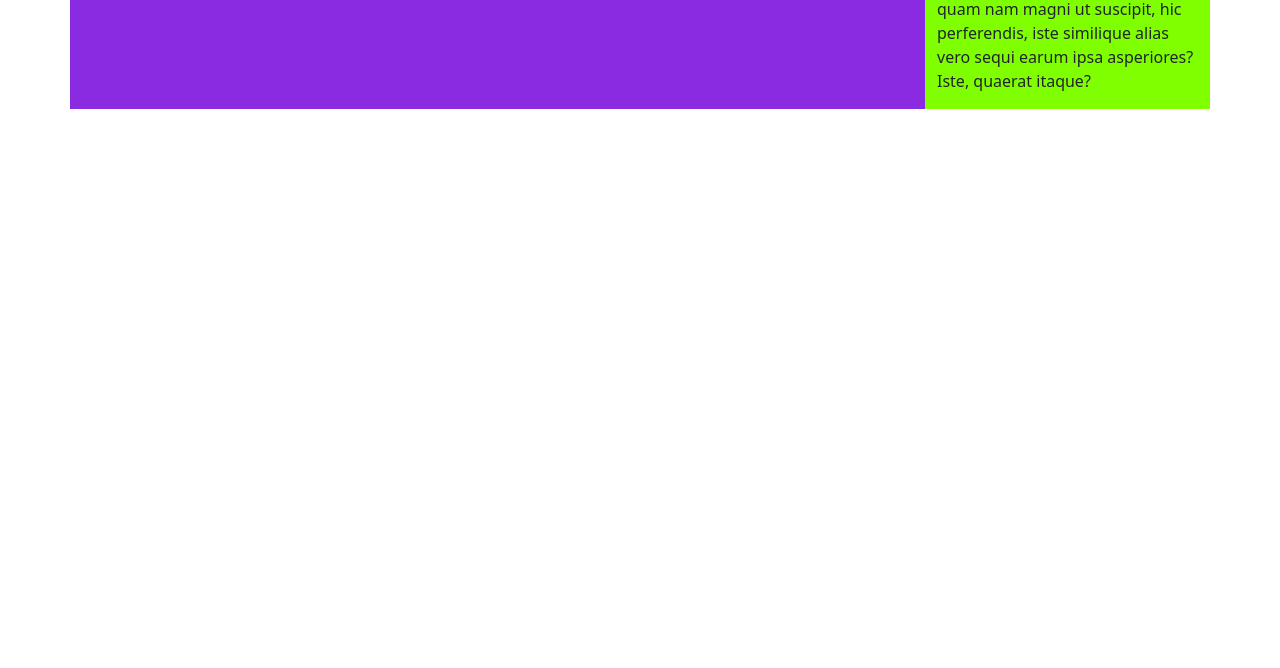
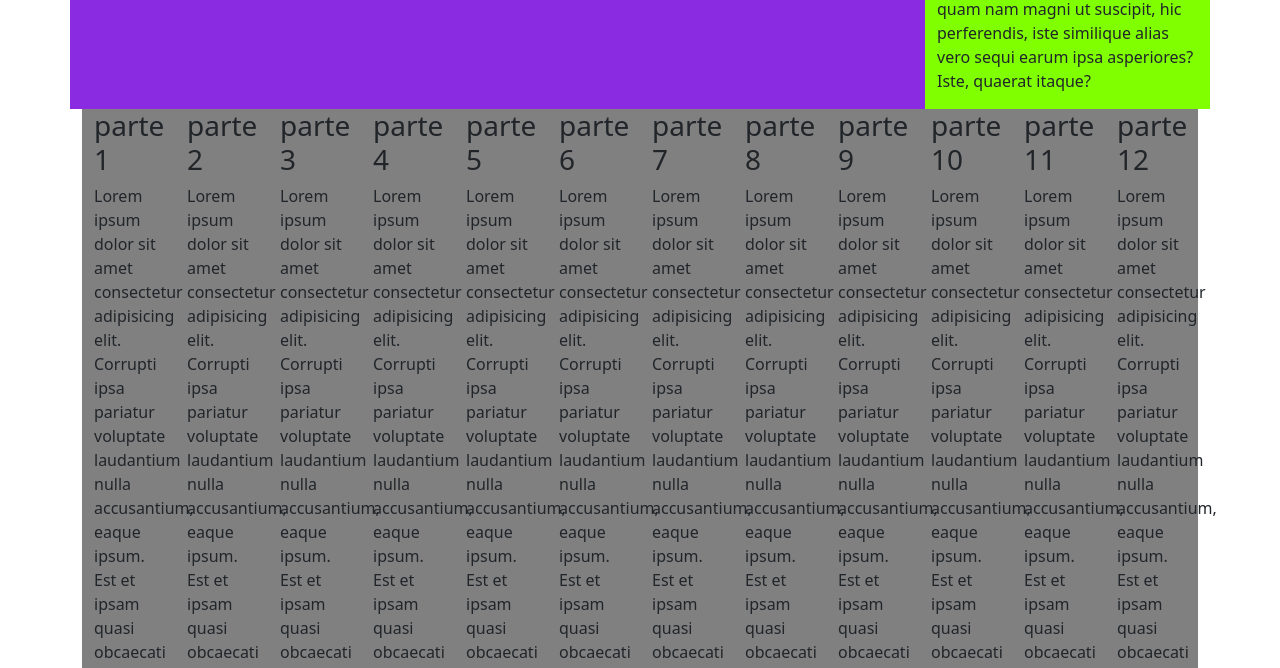
Before and after one commit to victorsama272/bootstrap-html-css, a plain HTML site: page index.html in a window 1280 px wide. Shown: the part 131-799 px from the top of the page. Drawn offline with nearby package versions, Linux system fonts and the light colour scheme; a script that the page names is missing.

Commit message:
creacion de plantillas

```diff
--- a/index.html
+++ b/index.html
@@ -34,6 +34,82 @@
 
         </section>
 
+        <div class="container">
+            <div class="row">
+                <div class="col-xs-1 col-lg-1">
+                    <h3>parte 1</h3>
+                 <p>Lorem ipsum dolor sit amet consectetur adipisicing elit. Corrupti ipsa pariatur voluptate laudantium nulla accusantium, eaque ipsum. Est et ipsam quasi obcaecati quidem in inventore enim, beatae quibusdam, pariatur saepe?</p>
+                 <button type="button" class="btn btn-dark">aprovado</button>
+                </div>
+
+                <div class="col-xs-1 col-lg-1">
+                 <h3>parte 2</h3>
+                    <p>Lorem ipsum dolor sit amet consectetur adipisicing elit. Corrupti ipsa pariatur voluptate laudantium nulla accusantium, eaque ipsum. Est et ipsam quasi obcaecati quidem in inventore enim, beatae quibusdam, pariatur saepe?</p>
+
+                </div>
+                 <div class="col-xs-1 col-lg-1">
+                 <h3>parte 3</h3>
+                <p>Lorem ipsum dolor sit amet consectetur adipisicing elit. Corrupti ipsa pariatur voluptate laudantium nulla accusantium, eaque ipsum. Est et ipsam quasi obcaecati quidem in inventore enim, beatae quibusdam, pariatur saepe?</p>
+
+                 </div>
+                     <div class="col-xs-1 col-lg-1">
+                     <h3>parte 4</h3>
+                <p>Lorem ipsum dolor sit amet consectetur adipisicing elit. Corrupti ipsa pariatur voluptate laudantium nulla accusantium, eaque ipsum. Est et ipsam quasi obcaecati quidem in inventore enim, beatae quibusdam, pariatur saepe?</p>
+
+                 </div>
+                <div class="col-xs-1 col-lg-1">
+                    <h3>parte 5</h3>
+                    <p>Lorem ipsum dolor sit amet consectetur adipisicing elit. Corrupti ipsa pariatur voluptate laudantium nulla accusantium, eaque ipsum. Est et ipsam quasi obcaecati quidem in inventore enim, beatae quibusdam, pariatur saepe?</p>
+
+                </div>
+
+                 <div class="col-xs-1 col-lg-1">
+                     <h3>parte 6</h3>
+                    <p>Lorem ipsum dolor sit amet consectetur adipisicing elit. Corrupti ipsa pariatur voluptate laudantium nulla accusantium, eaque ipsum. Est et ipsam quasi obcaecati quidem in inventore enim, beatae quibusdam, pariatur saepe?</p>
+
+                </div>
+
+                <div class="col-xs-1 col-lg-1">
+                    <h3>parte 7</h3>
+                    <p>Lorem ipsum dolor sit amet consectetur adipisicing elit. Corrupti ipsa pariatur voluptate laudantium nulla accusantium, eaque ipsum. Est et ipsam quasi obcaecati quidem in inventore enim, beatae quibusdam, pariatur saepe?</p>
+
+                </div>
+
+                 <div class="col-xs-1 col-lg-1">
+                    <h3>parte 8</h3>
+                    <p>Lorem ipsum dolor sit amet consectetur adipisicing elit. Corrupti ipsa pariatur voluptate laudantium nulla accusantium, eaque ipsum. Est et ipsam quasi obcaecati quidem in inventore enim, beatae quibusdam, pariatur saepe?</p>
+
+                 </div>
+
+                <div class="col-xs-1 col-lg-1">
+                    <h3>parte 9</h3>
+                     <p>Lorem ipsum dolor sit amet consectetur adipisicing elit. Corrupti ipsa pariatur voluptate laudantium nulla accusantium, eaque ipsum. Est et ipsam quasi obcaecati quidem in inventore enim, beatae quibusdam, pariatur saepe?</p>
+
+                 </div>
+
+                <div class="col-xs-1 col-lg-1">
+                     <h3>parte 10</h3>
+                    <p>Lorem ipsum dolor sit amet consectetur adipisicing elit. Corrupti ipsa pariatur voluptate laudantium nulla accusantium, eaque ipsum. Est et ipsam quasi obcaecati quidem in inventore enim, beatae quibusdam, pariatur saepe?</p>
+
+                 </div>
+
+                <div class="col-xs-1 col-lg-1">
+                    <h3>parte 11</h3>
+                     <p>Lorem ipsum dolor sit amet consectetur adipisicing elit. Corrupti ipsa pariatur voluptate laudantium nulla accusantium, eaque ipsum. Est et ipsam quasi obcaecati quidem in inventore enim, beatae quibusdam, pariatur saepe?</p>
+                </div>
+
+                <div class="col-xs-12 col-lg-1">
+                    <h3>parte 12</h3>
+                    <p>Lorem ipsum dolor sit amet consectetur adipisicing elit. Corrupti ipsa pariatur voluptate laudantium nulla accusantium, eaque ipsum. Est et ipsam quasi obcaecati quidem in inventore enim, beatae quibusdam, pariatur saepe?</p>
+
+                 </div>
+
+            </div>
+
+        </div>
+
+
+
     </div>
 
 
--- a/main.css
+++ b/main.css
@@ -1,3 +1,7 @@
+*{
+
+}
+
 header{
     background-color: black;
     color: blue;
@@ -10,3 +14,7 @@ article{
 aside{
     background-color: chartreuse;
 }
+
+.row{
+    background-color: grey;
+}
```
